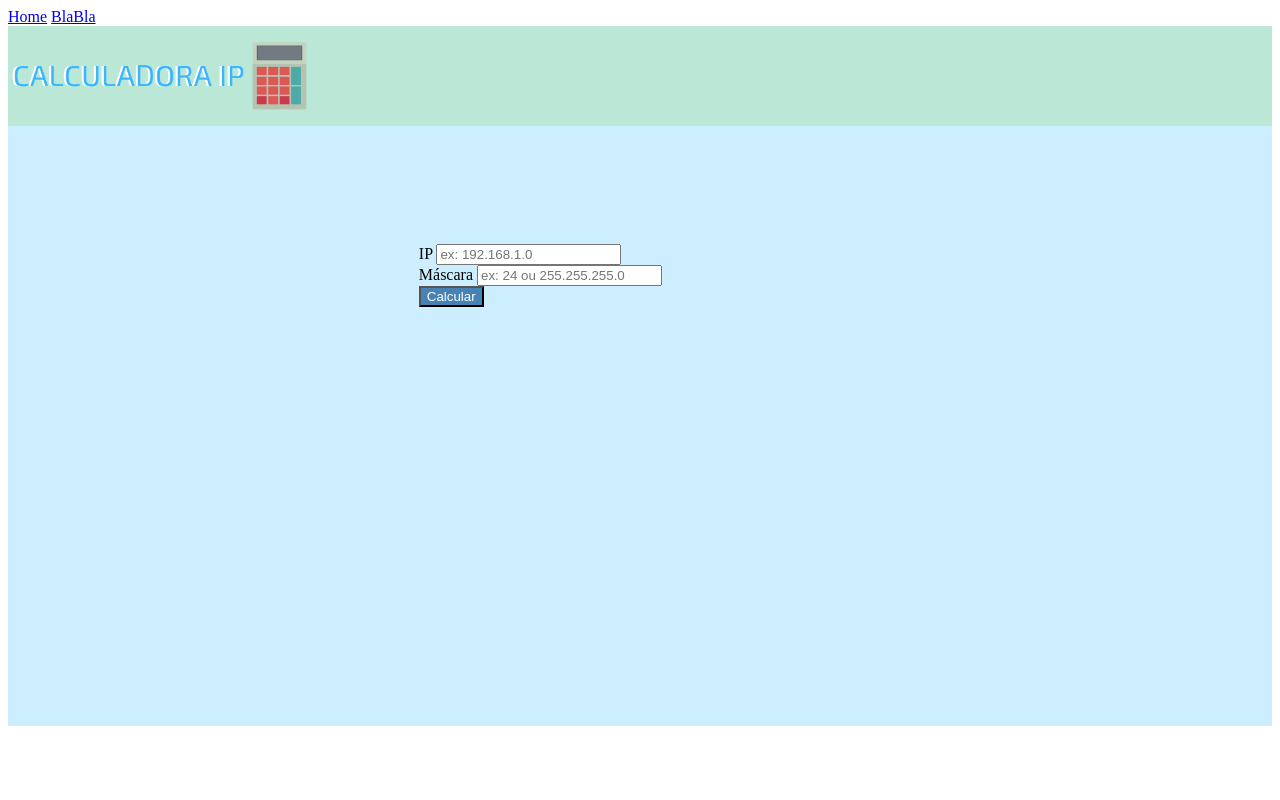
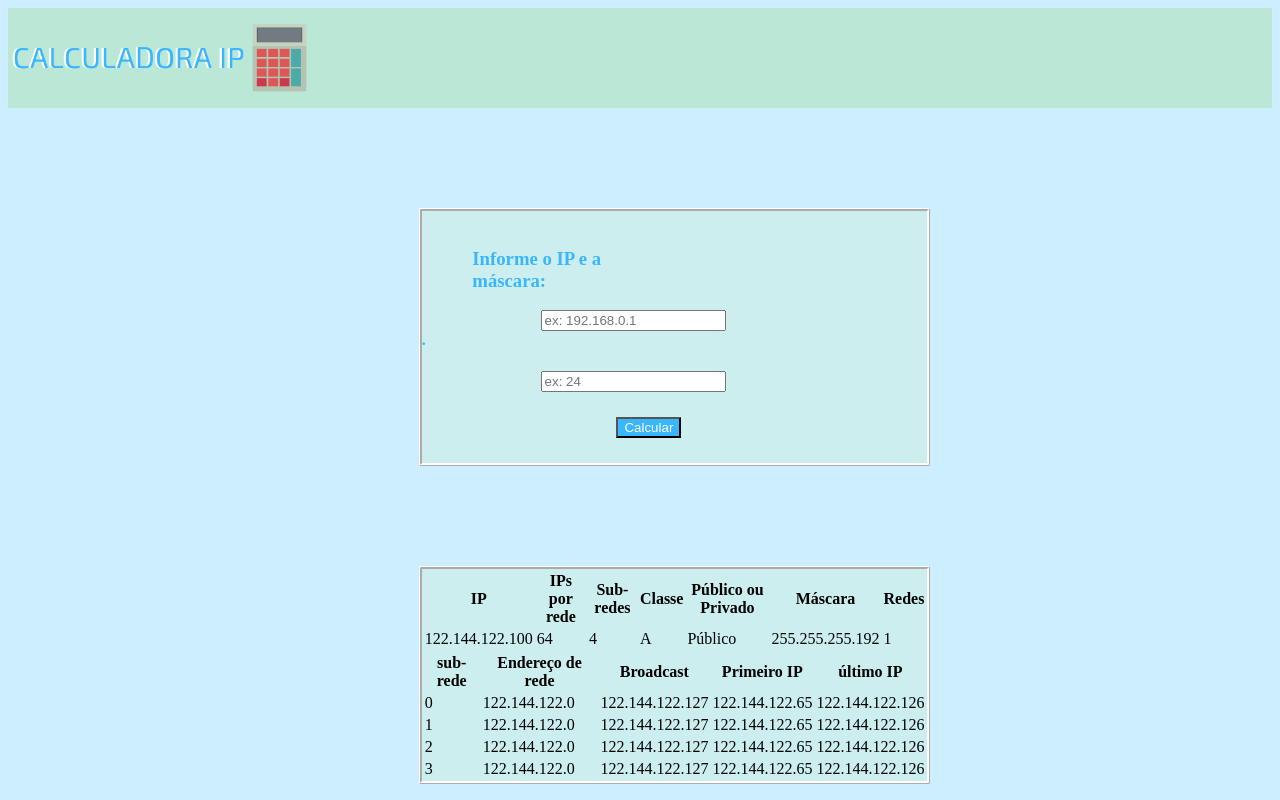
Before and after one commit to alinealexandre/CalcIP, a PHP site: page / in a window 1280 px wide. Run offline with PHP 8.4, Linux system fonts and the light colour scheme.

Commit message:
Add files via upload

```diff
--- a/estilo.css
+++ b/estilo.css
@@ -17,13 +17,15 @@
 }
 
 .retangulo{
-	width: 35%;
-	height: 380px;
+	width: 40%;
 	float: left;
 	margin-left: 32.5%;
 	margin-top: 100px;
 	border-radius: 10px;
-
+	background-color: #cee;
+	border-radius: 2px;
+	border-style: ridge;
+	border-color: #fff;
 }
 
 .area_texto{
@@ -41,6 +43,36 @@
 	font-size: medium;
 }
 
-.oinput{
+.input{
 	float: left !important;
+	margin-left: 47% !important;
 }
+
+#isso{
+
+}
+.ui.form{
+float: left !important;
+width: 50% !important;
+}
+
+#letra1{
+	color: #38b6ff;
+	margin-left: 20%;
+}
+
+#letra2{
+	color: #38b6ff;
+}
+
+#letra3{
+
+}
+
+.botao{
+		background-color: #38b6ff !important;
+		margin-left: 77% !important;
+		margin-top: 25px !important;
+		float: left;
+		margin-bottom: 25px !important;
+}
--- a/index.php
+++ b/index.php
@@ -1,6 +1,12 @@
 <!DOCTYPE html>
 <html>
 <head>
+
+	<style>
+		body {
+		background: #cef !important;
+		}
+	</style>
 	<title> Calculadora IP </title>
 	 <script type="text/javascript" href="https://cdnjs.cloudflare.com/ajax/libs/semantic-ui/2.4.1/semantic.min.js"></script>
  	 <link rel="stylesheet" type="text/css" href="semantic/semantic.min.css">
@@ -9,13 +15,7 @@
 	<nav>
 		<div class="pusher cor2">
 
-		    <div class="ui container ">
-		      <div class="ui large secondary pointing menu ">
 
-		        <a  href="index.php" class="active item blue">Home</a>
-		        <a  href="#" class="item">BlaBla</a>
-
-		    </div>
 		<div class="barra_menu">
 			<img id="menu" src="logo_calculadora.png">
 		</div>
@@ -30,18 +30,94 @@
 		      <form class="ui form">
 		        <br>
 		        <div class="field">
-				    <label>IP</label>
-				    <input type="text" name="ip" placeholder="ex: 192.168.1.0">
+				    <h3 id="letra1">Informe o IP e a máscara:</h3>
+				    <input  class="input" type="text" name="ip_completo" placeholder="ex: 192.168.0.1"><h4 id="letra2">.</h4>
+
 				  </div>
 				  <div class="field">
-				    <label>Máscara</label>
-				    <input type="text" name="mascara" placeholder="ex: 24 ou 255.255.255.0">
+				    <input type="text" class="input" name="mascara" placeholder="ex: 24">
 				  </div>
-				  <button class="ui button"  id="botao" type="submit">Calcular</button>
+				  <button class="ui button botao"  id="botao" type="submit">Calcular</button>
 		      </form>
 
 		    </div>
 		</div>
 
+		<div class="retangulo">
+			<div class="container" id="isso">
+
+			<table class="ui celled table tabela">
+			  <thead>
+			    <tr><th>IP</th>
+			    <th>IPs por rede</th>
+			    <th>Sub-redes</th>
+			    <th>Classe</th>
+			    <th>Público ou Privado</th>
+			    <th>Máscara</th>
+			    <th>Redes</th>
+			  </tr></thead>
+			  <tbody>
+			    <tr>
+			    <td data-label="ip" >122.144.122.100</td>
+			      <td data-label="ip_por_rede">64</td>
+			      <td data-label="sub_rede">4</td>
+			      <td data-label="Classe">A</td>
+			      <td data-label="pub_ou_priv">Público</td>
+			      <td data-label="mascara">255.255.255.192</td>
+			      <td data-label="redes">1</td>
+			    </tr>
+			   </tbody>
+			</table>
+
+			<table class="ui celled table tabela">
+			    <thead>
+				    <tr><th>sub-rede</th>
+				    <th>Endereço de rede</th>
+				    <th>Broadcast</th>
+				    <th>Primeiro IP</th>
+				    <th>último IP</th>
+			    </tr></thead>
+
+
+			    <tr >
+			      <td data-label="qual_sub_rede">0</td>
+			      <td data-label="end_rede">122.144.122.0</td>
+			      <td data-label="broadcast">122.144.122.127</td>
+			      <td data-label="primeiro_IP">122.144.122.65</td>
+			      <td data-label="ultimo_IP">122.144.122.126</td>
+			    </tr>
+			    <tr>
+			      <td data-label="qual_sub_rede">1</td>
+			      <td data-label="end_rede">122.144.122.0</td>
+			      <td data-label="broadcast">122.144.122.127</td>
+			      <td data-label="primeiro_IP">122.144.122.65</td>
+			      <td data-label="ultimo_IP">122.144.122.126</td>
+			    </tr>
+			    <tr>
+			      <td data-label="qual_sub_rede">2</td>
+			      <td data-label="end_rede">122.144.122.0</td>
+			      <td data-label="broadcast">122.144.122.127</td>
+			      <td data-label="primeiro_IP">122.144.122.65</td>
+			      <td data-label="ultimo_IP">122.144.122.126</td>
+			    </tr>
+			    <tr>
+			      <td data-label="qual_sub_rede">3</td>
+			      <td data-label="end_rede">122.144.122.0</td>
+			      <td data-label="broadcast">122.144.122.127</td>
+			      <td data-label="primeiro_IP">122.144.122.65</td>
+			      <td data-label="ultimo_IP">122.144.122.126</td>
+			    </tr>
+			  </tbody>
+			</table>
+
+
+
+
+			</div>
+
+
+
+		</div>
+
 </body>
 </html>
```
Also changed, not shown: codigos.php (added, +46 -0 lines).
